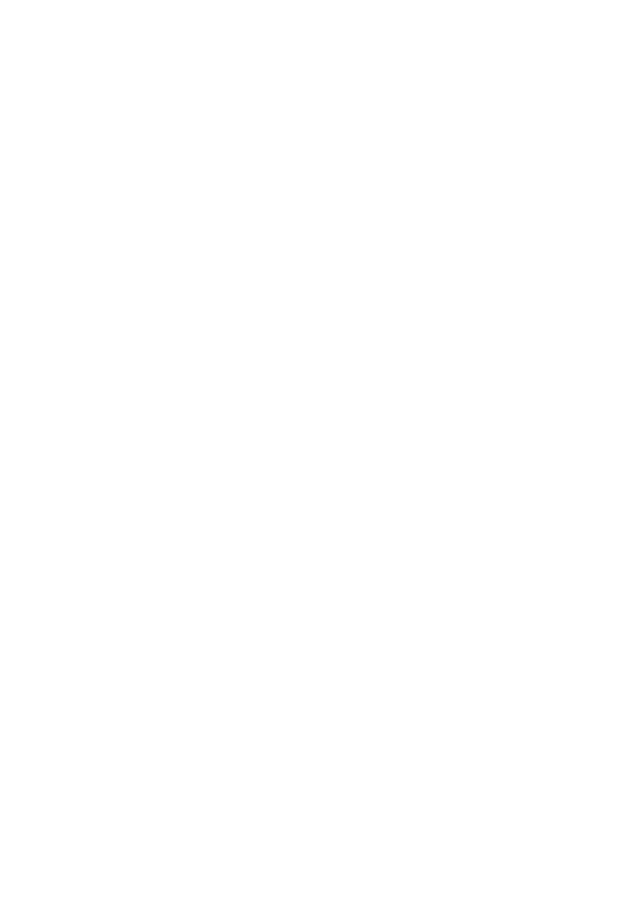
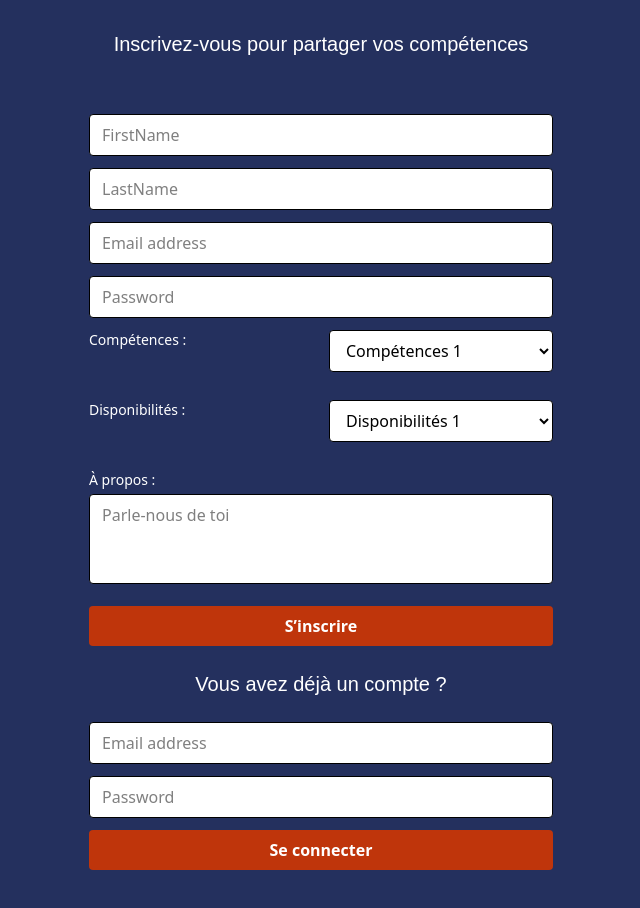
Before and after one commit to AnthonyMarcelin/skillswap-front, a React (Vite) app: page / in a window 1280 px wide. Shown: the part 266-1174 px from the top of the page, without its empty margins (319-959 px from the left). Before the commit the page ends 800 px from the top, so only its background shows below. Built offline with nearby package versions, Linux system fonts and the light colour scheme.

Commit message:
feat: loginPage

```diff
--- /dev/null
+++ b/src/components/FormSection.tsx
@@ -0,0 +1,139 @@
+/**
+ * Formulaire d'inscription
+ * @returns JSX.Element
+ */
+
+export function FormSection() {
+  return (
+    <div className="bg-[var(--color-secondary)] text-white">
+      <section
+        className="
+      py-8"
+      >
+        <h1 className="mb-6 text-center text-2xl font-bold">
+          Ca Commence ici !
+        </h1>
+        <h2 className="mb-6 text-center text-xl font-bold">
+          Inscrivez-vous pour partager vos compétences
+        </h2>
+        {/* Carte responsive */}
+        <form
+          className="
+          mx-auto w-full
+          sm:max-w-sm
+          md:max-w-md
+          lg:max-w-lg
+          px-6 py-8
+        "
+        >
+          {/* Insciption */}
+          {/* Prénom */}
+          <input
+            className="mb-3 w-full rounded border px-3 py-2 focus:outline-none bg-white text-black"
+            placeholder="FirstName"
+          />
+
+          {/* Nom */}
+          <input
+            className="mb-3 w-full rounded border px-3 py-2 focus:outline-none  bg-white text-black"
+            placeholder="LastName"
+          />
+
+          {/* Email */}
+          <input
+            type="email"
+            className="mb-3 w-full rounded border px-3 py-2 focus:outline-none  bg-white  text-black"
+            placeholder="Email address"
+          />
+
+          {/* Mot de passe */}
+          <input
+            type="password"
+            className="mb-3 w-full rounded border px-3 py-2 focus:outline-none bg-white text-black"
+            placeholder="Password"
+          />
+
+          {/* Sélects : 1 colonne mobile → 2 colonnes dès md */}
+          <div className="mb-4 grid grid-cols-1 gap-4 sm:grid-cols-2">
+            {/* Compétences */}
+            <label className="mb-1 block text-sm font-medium ">
+              Compétences :
+            </label>
+            <select className="mb-3 w-full rounded border px-3 py-2 focus:outline-none  bg-white text-black">
+              <option selected>Compétences 1</option>
+              <option>Compétences 2</option>
+              <option>Compétences 3</option>
+            </select>
+          </div>
+
+          <div className="mb-4 grid grid-cols-1 gap-4 sm:grid-cols-2">
+            {/* Disponibilités */}
+            <label className="mb-1 block text-sm font-medium">
+              Disponibilités :
+            </label>
+            <select className="mb-3 w-full rounded border px-3 py-2 focus:outline-none  bg-white text-black">
+              <option selected>Disponibilités 1</option>
+              <option>Disponibilités 2</option>
+              <option>Disponibilités 3</option>
+            </select>
+          </div>
+
+          {/* À propos */}
+          <label className="mt-4 mb-1 block text-sm font-medium">
+            À propos :
+          </label>
+          <textarea
+            rows={3}
+            className="mb-4 w-full resize-none rounded border px-3 py-2 focus:outline-none  bg-white text-black"
+            placeholder="Parle-nous de toi"
+          />
+
+          {/* Bouton */}
+          <button
+            type="submit"
+            className="
+            mb-3
+            block w-full rounded bg-[var(--color-accent)]
+            py-2 font-semibold text-white transition
+            hover:opacity-90 focus:outline-none
+            focus-visible:ring-4 focus-visible:ring-[var(--color-secondary)]/40
+          "
+          >
+            S’inscrire
+          </button>
+
+          {/* Connexion */}
+          {/* Email */}
+          <div>
+            <h2 className="m-6 text-center text-xl font-bold">Vous avez déjà un compte ?</h2>
+            <input
+              type="email"
+              className="mb-3 w-full rounded border px-3 py-2 focus:outline-none bg-white text-black"
+              placeholder="Email address"
+            />
+
+            {/* Mot de passe */}
+            <input
+              type="password"
+              className="mb-3 w-full rounded border px-3 py-2 focus:outline-none bg-white text-black"
+              placeholder="Password"
+            />
+            <button
+              type="submit"
+              className="
+            block w-full rounded bg-[var(--color-accent)]
+            py-2 font-semibold text-white transition
+            hover:opacity-90 focus:outline-none
+            focus-visible:ring-4 focus-visible:ring-[var(--color-secondary)]/40
+          "
+            >
+              Se connecter
+            </button>
+          </div>
+        </form>
+      </section>
+    </div>
+  );
+}
+
+export default FormSection;
--- a/src/pages/Home.tsx
+++ b/src/pages/Home.tsx
@@ -1,13 +1,18 @@
 import Homepage from '../components/Homepage';
 import Header from '../components/Header';
+import FormSection from '../components/FormSection';
+
 
 export default function Home() {
   return (
     <div>
         {/* Header */}
-        <Header/>
+        <Header />
+
         {/* MainContent */}
-        <Homepage/>
+        <Homepage />
+        <FormSection />
+
         {/* Footer */}
     </div>
   );
```
Also changed, not shown: src/index.css (line endings or trailing spaces), 1 other file (tests, documents, lock files or other folders).
